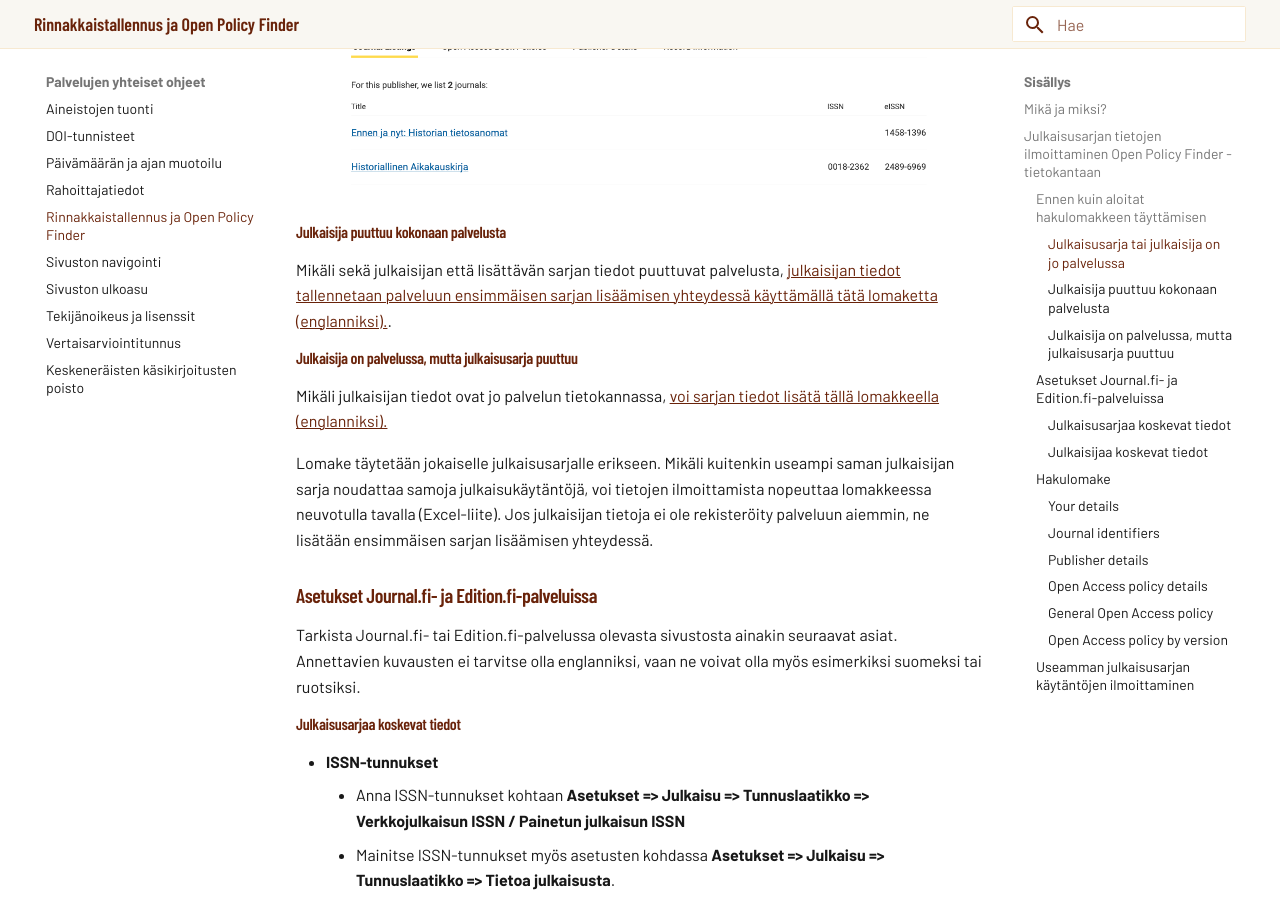
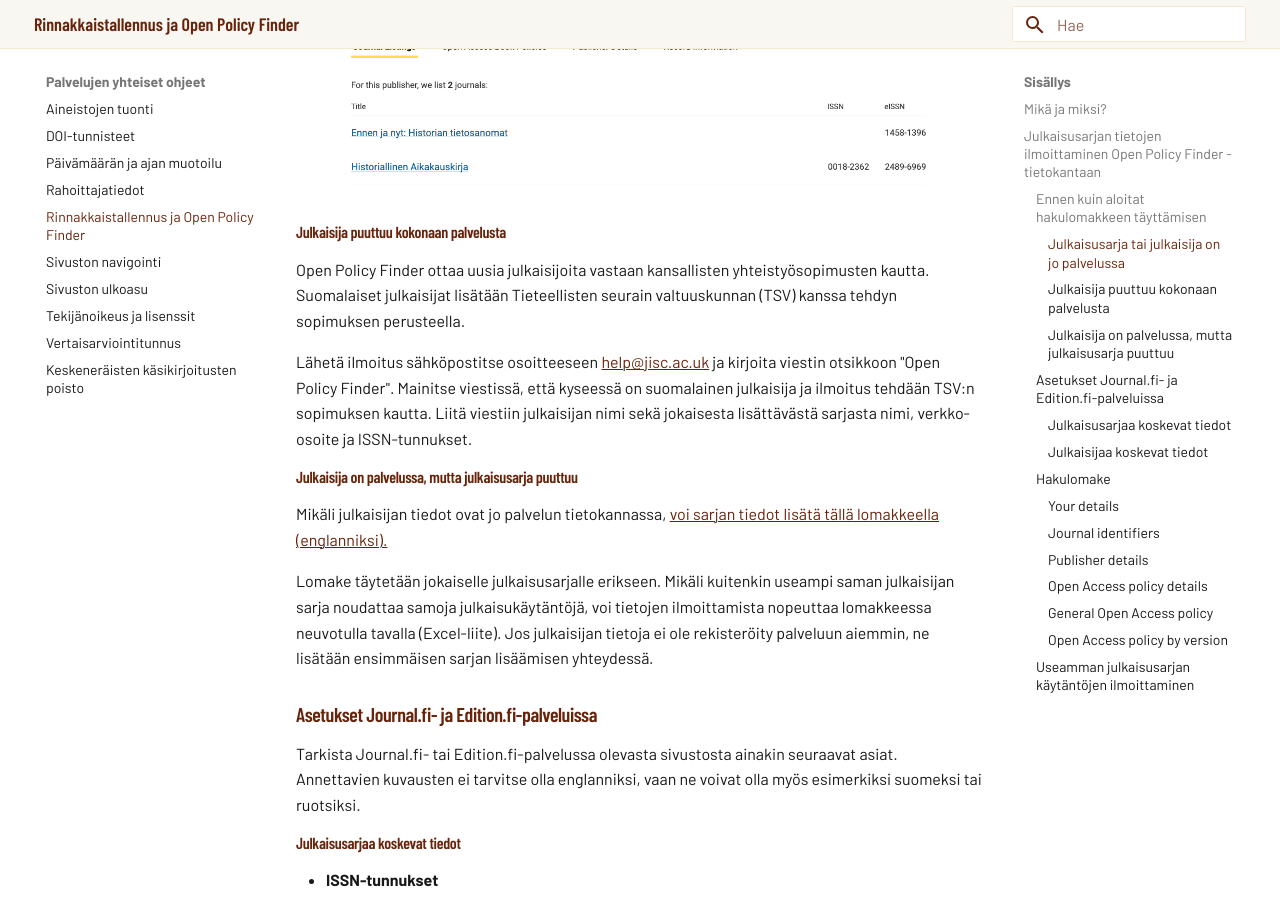
Before and after one commit to tsv-fi/avoimen-julkaisemisen-palveluiden-ohjeet, an MkDocs documentation site: the page built from docs/yleiset/rinnakkaistallennus.md, in a window 1280 px wide and 900 px high, scrolled down 1860 px. Built offline with MkDocs 1.6.1 and Material for MkDocs 9.7.7, drawn with Linux system fonts in a browser that asks for light colours; some web fonts are replaced.

Commit message:
Update open policy finder

```diff
--- a/docs/yleiset/rinnakkaistallennus.md
+++ b/docs/yleiset/rinnakkaistallennus.md
@@ -48,7 +48,9 @@ Jos julkaisusarjan tai julkaisijan tiedot löytyvät jo palvelusta, tietojen mah
 
 #### Julkaisija puuttuu kokonaan palvelusta
 
-Mikäli sekä julkaisijan että lisättävän sarjan tiedot puuttuvat palvelusta, [julkaisijan tiedot tallennetaan palveluun ensimmäisen sarjan lisäämisen yhteydessä käyttämällä tätä lomaketta (englanniksi).](https://www.jisc.ac.uk/forms/submit-a-new-record-for-a-publisher-not-already-listed-in-open-policy-finder).
+Open Policy Finder ottaa uusia julkaisijoita vastaan kansallisten yhteistyösopimusten kautta. Suomalaiset julkaisijat lisätään Tieteellisten seurain valtuuskunnan (TSV) kanssa tehdyn sopimuksen perusteella.
+
+Lähetä ilmoitus sähköpostitse osoitteeseen [help@jisc.ac.uk](mailto:help@jisc.ac.uk?subject=Open%20Policy%20Finder) ja kirjoita viestin otsikkoon "Open Policy Finder". Mainitse viestissä, että kyseessä on suomalainen julkaisija ja ilmoitus tehdään TSV:n sopimuksen kautta. Liitä viestiin julkaisijan nimi sekä jokaisesta lisättävästä sarjasta nimi, verkko-osoite ja ISSN-tunnukset.
 
 #### Julkaisija on palvelussa, mutta julkaisusarja puuttuu
 
```
